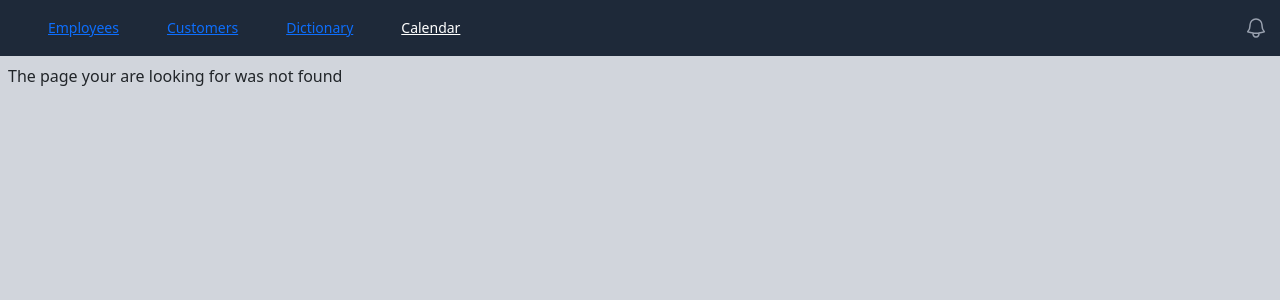
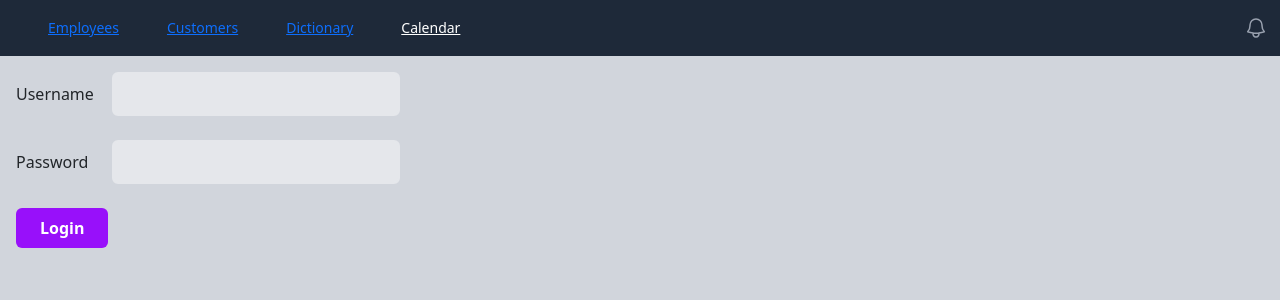
Before and after one commit to Guband/react, a React (Vite) app: page /login in a window 1280 px wide. Before the commit this address had no page. Shown: the top 300 px of the page. Built offline with nearby package versions, Linux system fonts and the light colour scheme.

Commit message:
useLocation and useNavigation

```diff
--- a/src/App.jsx
+++ b/src/App.jsx
@@ -7,6 +7,7 @@
 import Definition from "./pages/Definition";
 import NotFound from "./components/NotFound";
 import Customer from "./pages/Customer";
+import Login from "./pages/Login";
 
 function App() {
   return (
@@ -23,6 +24,8 @@
 
           <Route path="/customers/:id" element={<Customer />} />
 
+          <Route path="/login" element={<Login />} />
+
           <Route path="/404" element={<NotFound />} />
 
           <Route path="*" element={<NotFound />} />
--- a/src/components/AddCustomer.jsx
+++ b/src/components/AddCustomer.jsx
@@ -14,7 +14,7 @@
     <>
       <Button
         onClick={props.toggleShow}
-        className="block m-5 bg-purple-600 hover:bg-purple-700 text-white font-bold py-2 px-4 rounded"
+        className=" block m-3 bg-purple-600 hover:bg-purple-700 text-white font-bold py-2 px-4 rounded"
       >
         + Add Customer
       </Button>
--- a/src/pages/Customer.jsx
+++ b/src/pages/Customer.jsx
@@ -1,4 +1,4 @@
-import { useParams, useNavigate } from "react-router-dom";
+import { useParams, useNavigate, useLocation } from "react-router-dom";
 import { useEffect, useState } from "react";
 import { Link } from "react-router-dom";
 import { baseUrl } from "../shared";
@@ -11,6 +11,8 @@
   const [notFound, setNotFound] = useState();
   const [changed, setChanged] = useState(false);
   const [error, setError] = useState();
+
+  const location = useLocation();
 
   //useEffect permet de garder les mêmes données si aucun changement n'a été effectué (cancel change)
   useEffect(() => {
@@ -30,10 +32,21 @@
 
   useEffect(() => {
     const url = baseUrl + "api/customers/" + id;
-    fetch(url)
+    fetch(url, {
+      headers: {
+        "Content-Type": "application/json",
+        Authorization: "Bearer " + localStorage.getItem("access"),
+      },
+    })
       .then((response) => {
         if (response.status === 404) {
           setNotFound(true);
+        } else if (response.status === 401) {
+          navigate("/login", {
+            state: {
+              previousUrl: location.pathname,
+            },
+          });
         }
         if (!response.ok) {
           throw new Error("Something went wrong, try again later");
@@ -57,10 +70,18 @@
       method: "POST",
       headers: {
         "Content-Type": "application/json",
+        Authorization: "Bearer " + localStorage.getItem("access"),
       },
       body: JSON.stringify(tempCustomer),
     })
       .then((response) => {
+        if (response.status === 401) {
+          navigate("/login", {
+            state: {
+              previousUrl: "/customers",
+            },
+          });
+        }
         if (!response.ok) throw new Error("Something went wrong");
         return response.json();
       })
@@ -151,9 +172,17 @@
                   method: "DELETE",
                   headers: {
                     "Content-Type": "application/json",
+                    Authorization: "Bearer " + localStorage.getItem("access"),
                   },
                 })
                   .then((response) => {
+                    if (response.status === 401) {
+                      navigate("/login", {
+                        state: {
+                          previousUrl: "/customers",
+                        },
+                      });
+                    }
                     if (!response.ok) {
                       throw new Error("Something went wrong");
                     }
--- a/src/pages/Customers.jsx
+++ b/src/pages/Customers.jsx
@@ -1,5 +1,5 @@
 import { useEffect, useState } from "react";
-import { Link } from "react-router-dom";
+import { Link, Navigate, useLocation, useNavigate } from "react-router-dom";
 import { baseUrl } from "../shared";
 import AddCustomer from "../components/AddCustomer";
 
@@ -11,10 +11,28 @@
     setShow(!show);
   }
 
+  const location = useLocation();
+  const navigate = useNavigate();
+
   useEffect(() => {
     const url = baseUrl + "api/customers/";
-    fetch(url)
-      .then((response) => response.json())
+    fetch(url, {
+      headers: {
+        "Content-Type": "application/json",
+        Authorization: "Bearer " + localStorage.getItem("access"),
+      },
+    })
+    //the state is to log on and get to the customers page
+      .then((response) => {
+        if (response.status === 401) {
+          navigate("/login", {
+            state: {
+              previousUrl: location.pathname,
+            },
+          });
+        }
+        return response.json();
+      })
       .then((data) => {
         setCustomers(data.customers);
       });
@@ -47,17 +65,19 @@
   return (
     <>
       <h1>Here are our customers:</h1>
-      <ul>
       {customers
         ? customers.map((customer) => {
             return (
-                <li key={customer.id}>
-                  <Link to={"/customers/" + customer.id}>{customer.name}</Link>
-                </li>
+              <div className="m-2" key={customer.id}>
+                <Link to={"/customers/" + customer.id}>
+                  <button className="ml-2 bg-purple-600 hover:bg-purple-800 text-white font-bold py-2 px-4 rounded">
+                    {customer.name}
+                  </button>
+                </Link>
+              </div>
             );
           })
         : null}
-      </ul>
       <AddCustomer
         newCustomer={newCustomer}
         show={show}
--- /dev/null
+++ b/src/pages/Login.jsx
@@ -0,0 +1,76 @@
+import { useEffect, useState } from "react";
+import { baseUrl } from "../shared";
+import { useLocation, useNavigate } from "react-router-dom";
+
+export default function Login() {
+  const [username, setUsername] = useState();
+  const [password, setPassword] = useState();
+
+  const location = useLocation();
+  const navigate = useNavigate();
+
+  function login(e) {
+    e.preventDefault();
+    const url = baseUrl + "api/token/";
+    fetch(url, {
+      method: "POST",
+      headers: {
+        "Content-Type": "application/json",
+      },
+      body: JSON.stringify({
+        username: username,
+        password: password,
+      }),
+    })
+      .then((response) => {
+        return response.json();
+      })
+      .then((data) => {
+        localStorage.setItem("access", data.access);
+        localStorage.setItem("refresh", data.refresh);
+        navigate(
+          location.state.previousUrl ? location.state.previousUrl : "/customers"
+        );
+      });
+  }
+
+  return (
+    <form className="m-2 w-full max-w-sm" id="customer" onSubmit={login}>
+      <div className="md:flex md:items-center mb-6">
+        <div className="md:w-1/4">
+          <label for="username">Username</label>
+        </div>
+        <div className="md:w-3/4">
+          <input
+            id="username"
+            className="bg-gray-200 appearance-none border-2 border-gray-200 rounded w-full py-2 px-4 text-gray-700 leading-tight focus:outline-none focus:bg-white focus:border-purple-500"
+            type="text"
+            value={username}
+            onChange={(e) => {
+              setUsername(e.target.value);
+            }}
+          />
+        </div>
+      </div>
+      <div className="md:flex md:items-center mb-6">
+        <div className="md:w-1/4">
+          <label for="password">Password</label>
+        </div>
+        <div className="md:w-3/4">
+          <input
+            id="password"
+            className="bg-gray-200 appearance-none border-2 border-gray-200 rounded w-full py-2 px-4 text-gray-700 leading-tight focus:outline-none focus:bg-white focus:border-purple-500"
+            type="password"
+            value={password}
+            onChange={(e) => {
+              setPassword(e.target.value);
+            }}
+          />
+        </div>
+      </div>
+      <button className="bg-purple-600 hover:bg-purple-800 text-white font-bold py-2 px-4 rounded">
+        Login
+      </button>
+    </form>
+  );
+}
```
Lines whose indentation alone changed are shown as unchanged.
